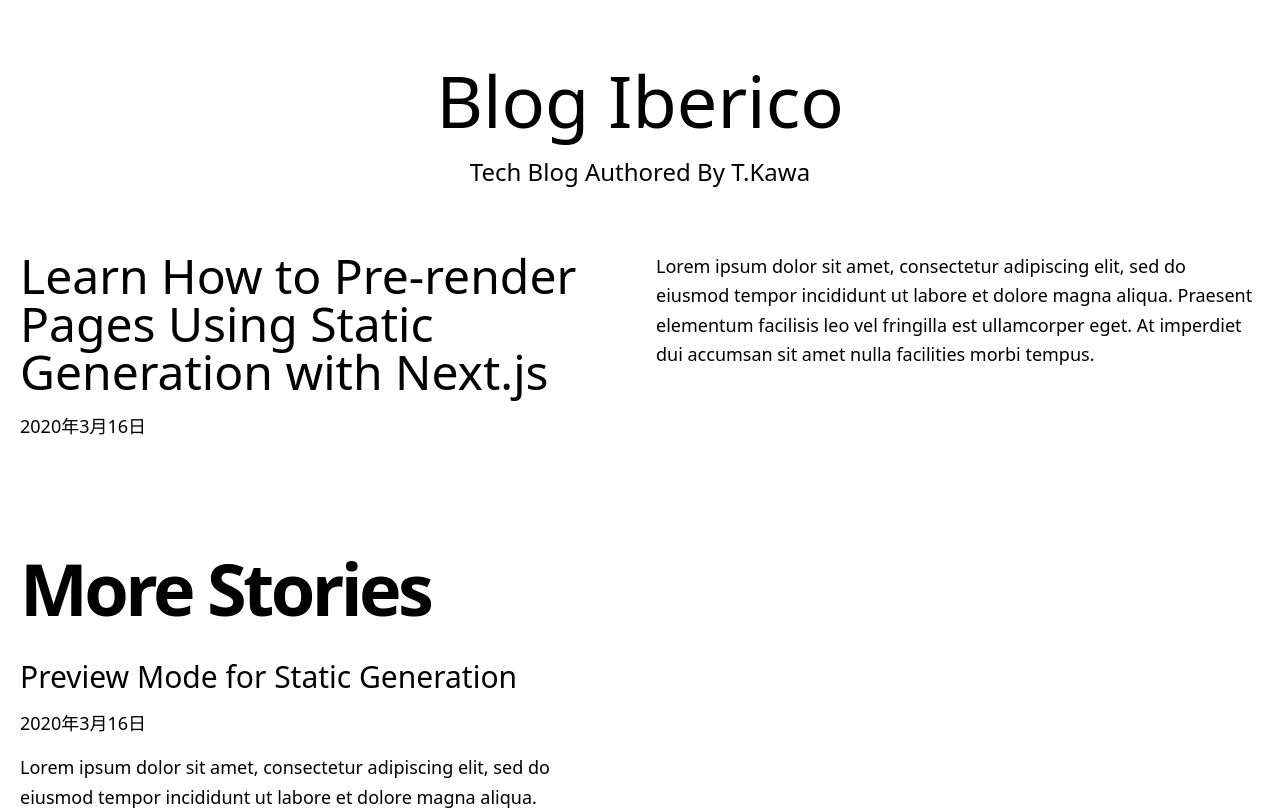
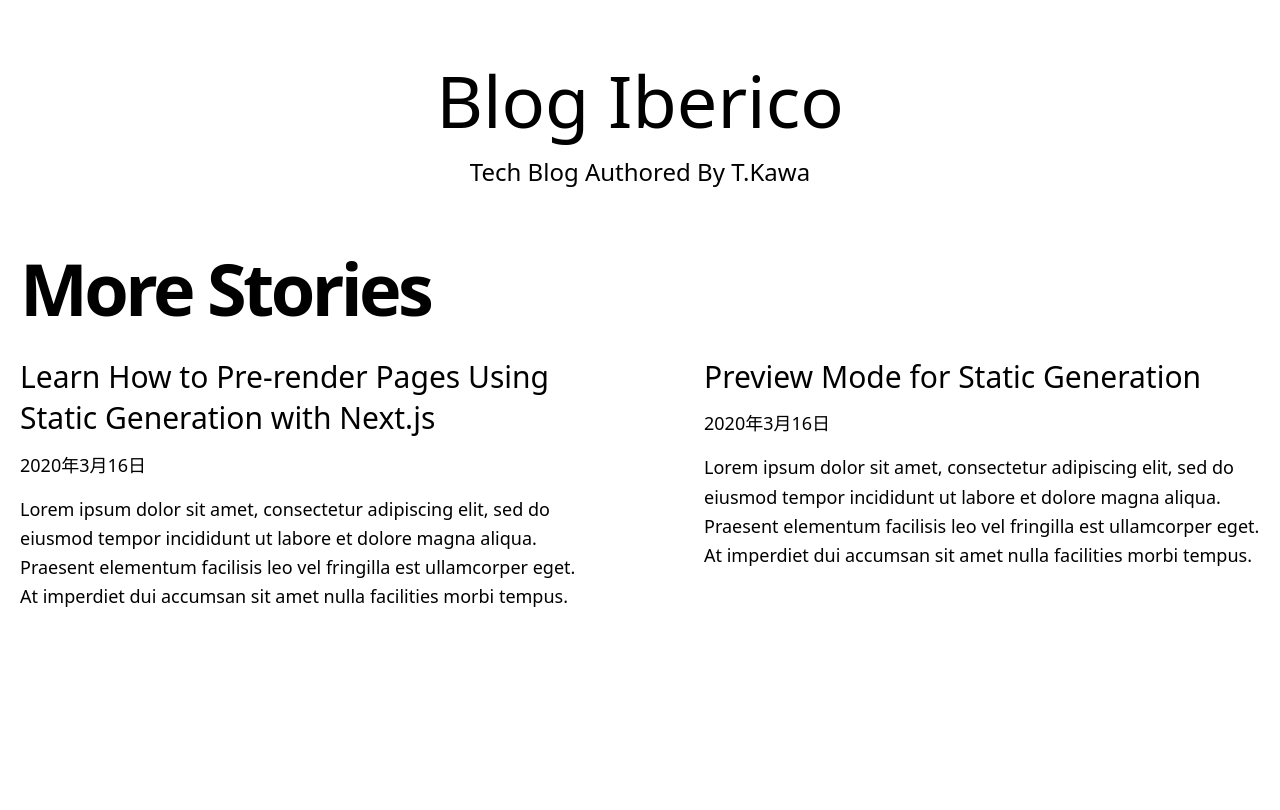
Before and after one commit to t-kawamura1/blog-iberico, a Next.js app in the folder iberico/: page / in a window 1280 px wide. Shown: the top 810 px of the page. Built offline with nearby package versions, Linux system fonts and the light colour scheme.

Commit message:
hero-postをnot-useに

```diff
--- a/iberico/components/hero-post.tsx
+++ b/iberico/components/not-use/hero-post.tsx
@@ -1,6 +1,6 @@
-import DateFormatter from './date-formatter'
+import DateFormatter from '../date-formatter'
 import Link from 'next/link'
-import Author from '../types/author'
+import Author from '../../types/author'
 
 type Props = {
   title: string
--- a/iberico/pages/index.tsx
+++ b/iberico/pages/index.tsx
@@ -1,6 +1,5 @@
 import Container from '../components/container'
 import MoreStories from '../components/more-stories'
-import HeroPost from '../components/hero-post'
 import Intro from '../components/intro'
 import Layout from '../components/layout'
 import { getAllPosts } from '../lib/api'
@@ -13,8 +12,7 @@
 }
 
 const Index = ({ allPosts }: Props) => {
-  const heroPost = allPosts[0]
-  const morePosts = allPosts.slice(1)
+  const morePosts = allPosts
   return (
     <>
       <Layout>
@@ -23,15 +21,6 @@
         </Head>
         <Container>
           <Intro />
-          {heroPost && (
-            <HeroPost
-              title={heroPost.title}
-              date={heroPost.date}
-              author={heroPost.author}
-              slug={heroPost.slug}
-              excerpt={heroPost.excerpt}
-            />
-          )}
           {morePosts.length > 0 && <MoreStories posts={morePosts} />}
         </Container>
       </Layout>
```
